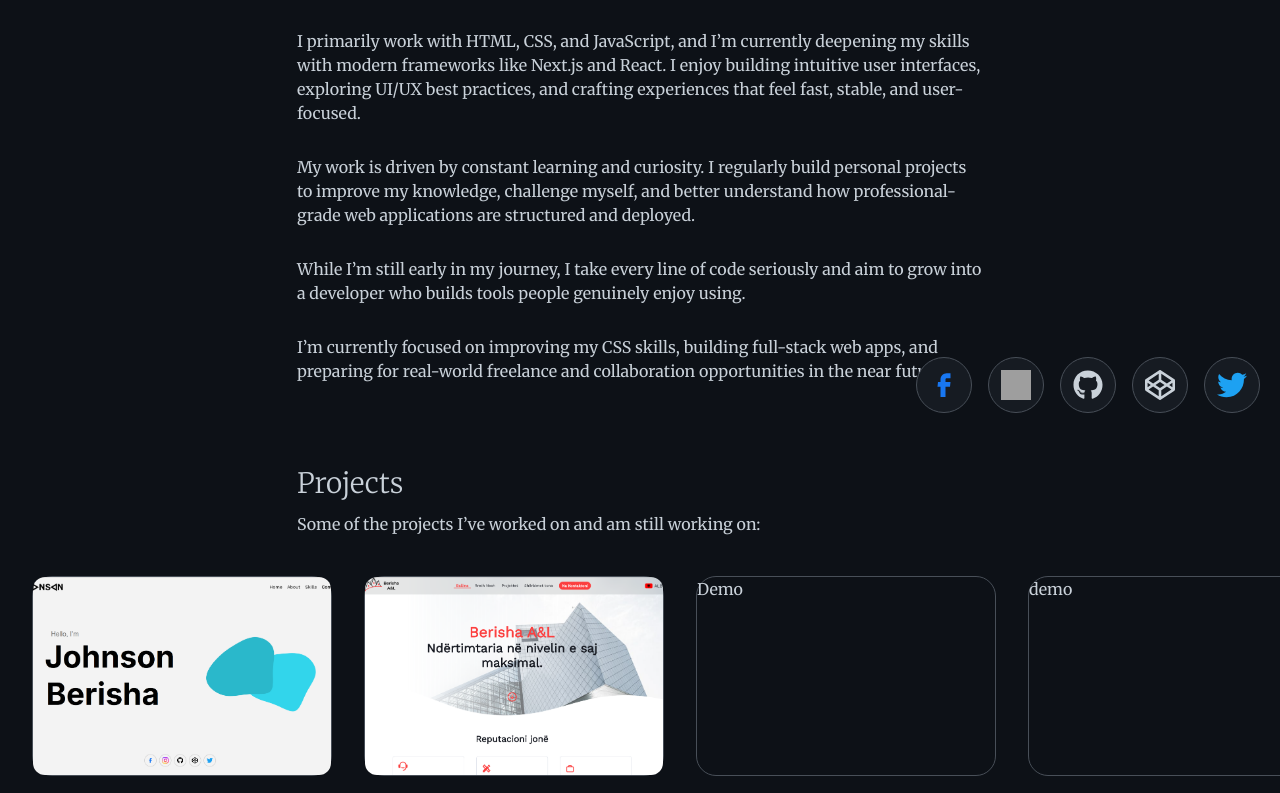
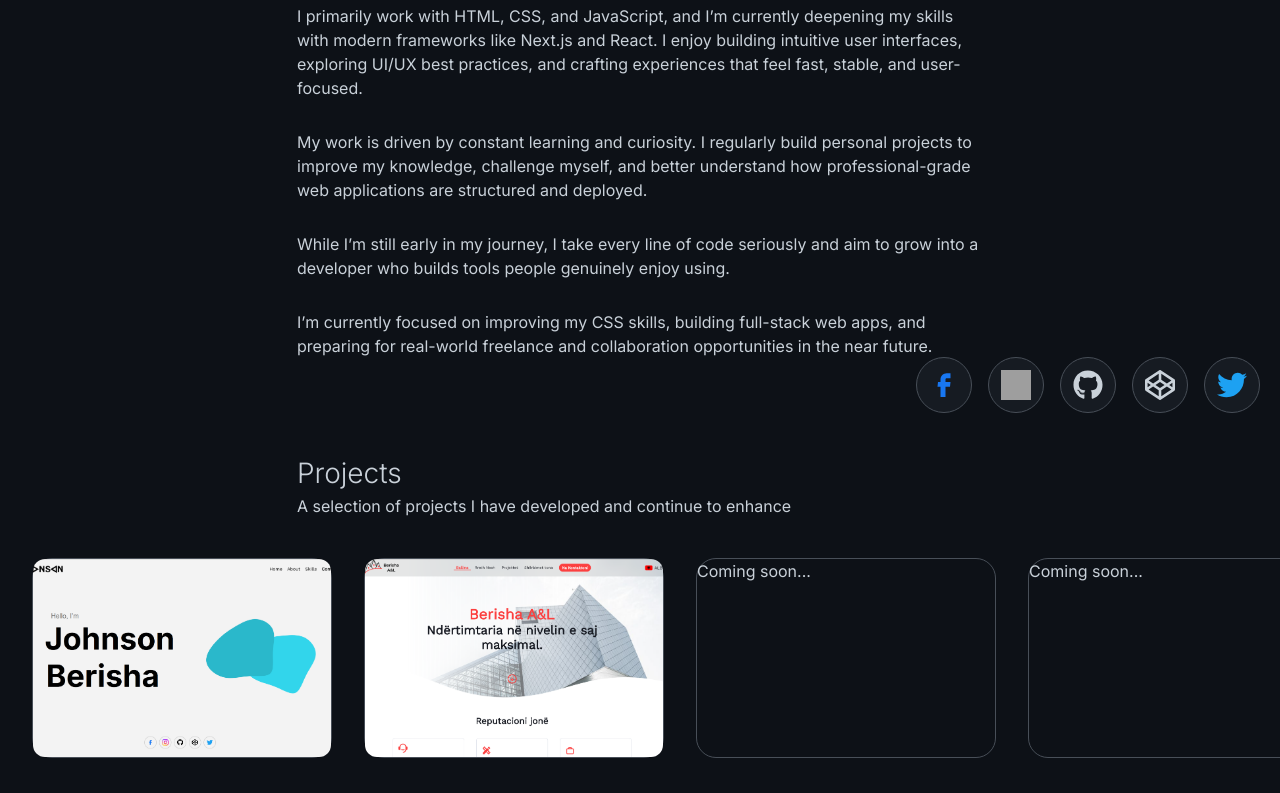
Before and after one commit to Johnson-Berisha/gjonson-portfolio, a Next.js app: page / in a window 1280 px wide. Shown: the part 367-1160 px from the top of the page. Built offline with nearby package versions, Linux system fonts and the light colour scheme; grey boxes are pictures that could not be loaded.

Commit message:
font redesign

```diff
--- a/src/app/globals.css
+++ b/src/app/globals.css
@@ -1,4 +1,5 @@
 @import url("https://fonts.googleapis.com/css2?family=Merriweather:ital,opsz,wght@0,18..144,300..900;1,18..144,300..900&display=swap");
+@import url("https://fonts.googleapis.com/css2?family=Inter:ital,opsz,wght@0,14..32,100..900;1,14..32,100..900&display=swap");
 
 :root {
   /* colors */
@@ -35,8 +36,9 @@
 body {
   background-color: var(--color-bg);
   color: var(--color-text);
-  font-family: "Merriweather", serif;
+  font-family: "Inter", sans-serif;
   font-size: 16px;
+  font-weight: 400;
   line-height: 1.5;
   display: flex;
   justify-content: center;
@@ -94,7 +96,7 @@ body {
 .heading-md {
   font-size: var(--font-size-lg);
   font-weight: 300;
-  margin-bottom: var(--spacing-sm);
+  /* margin-bottom: var(--spacing-sm); */
 }
 
 /* ============= */
@@ -263,7 +265,7 @@ header .title {
 
 span {
   display: block;
-  padding: 15px 0;
+  padding-bottom: 30px;
 }
 
 /* socials */
--- a/src/app/page.js
+++ b/src/app/page.js
@@ -118,7 +118,7 @@ export default function Home() {
 
       <section id="projects">
         <h2 className="heading-md">Projects</h2>
-        <p>Some of the projects I’ve worked on and am still working on:</p>
+        <p>A selection of projects I have developed and continue to enhance</p>
 
         <div className="scroll-breakout">
           <div className="projects-cards" ref={scrollRef}>
@@ -151,19 +151,19 @@ export default function Home() {
               </div>
             </div>
             <div className="project demo">
-              Demo
+              Coming soon...
               <div className="hidden-btn">
                 <button className="btn">Learn More</button>
               </div>
             </div>
             <div className="project demo">
-              demo
+              Coming soon...
               <div className="hidden-btn">
                 <button className="btn">Learn More</button>
               </div>
             </div>
             <div className="project demo">
-              demo
+              Coming soon...
               <div className="hidden-btn">
                 <button className="btn">Learn More</button>
               </div>
```
